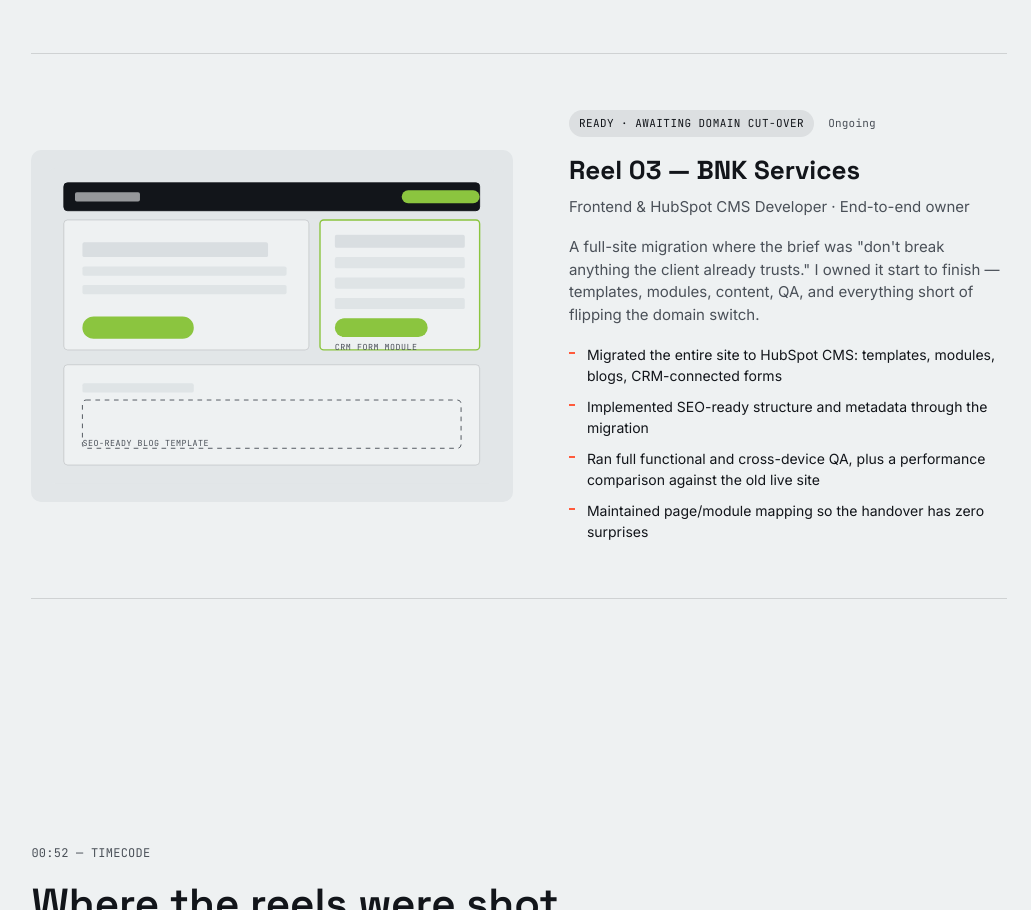
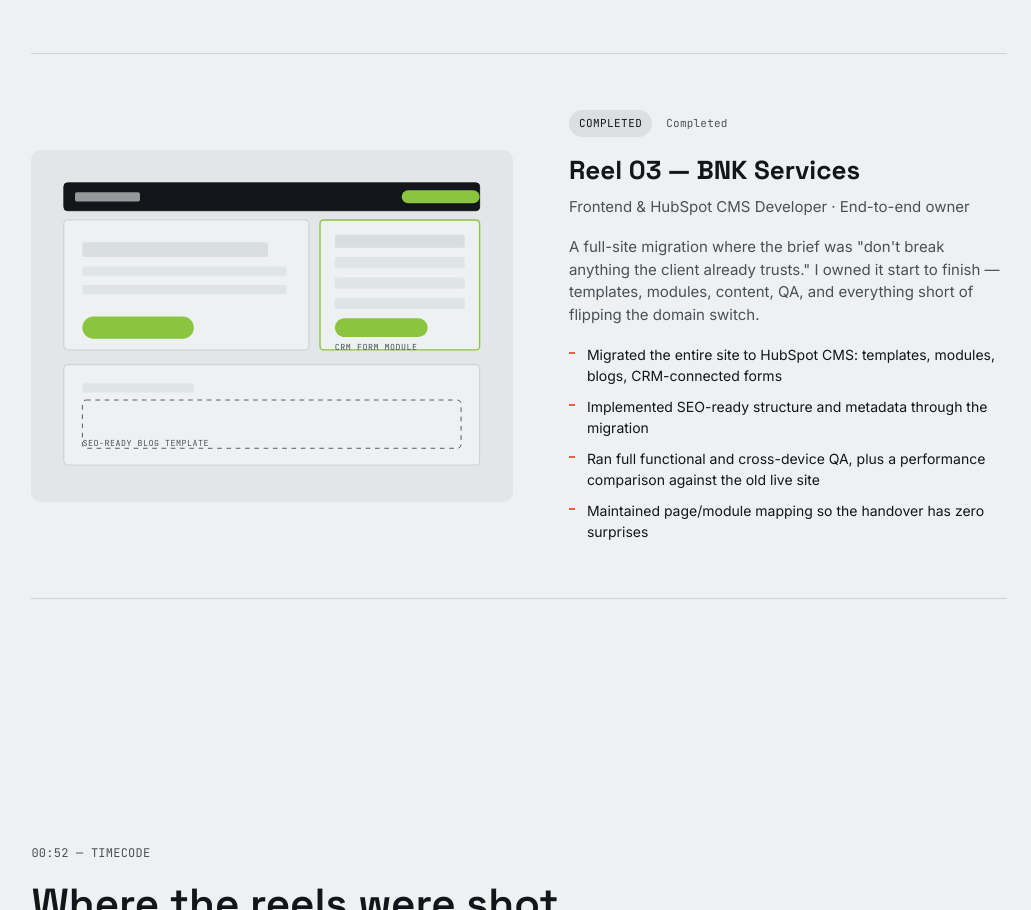
Before and after one commit to Afrin8524/afrin-porfolio, a plain HTML site: page index.html in a window 1280 px wide. Shown: the part 3266-4176 px from the top of the page, without its empty margins (167-1198 px from the left). Drawn offline with nearby package versions, Linux system fonts and the light colour scheme.

Commit message:
Update the content index.html

```diff
--- a/index.html
+++ b/index.html
@@ -244,8 +244,8 @@
       </div>
       <div class="reel-copy">
         <div class="reel-meta mono">
-          <span class="tag tag--status-ready">ready · awaiting domain cut-over</span>
-          <span>Ongoing</span>
+          <span class="tag tag--status-ready">Completed</span>
+          <span>Completed</span>
         </div>
         <h3>Reel 03 — BNK Services</h3>
         <p class="reel-role">Frontend &amp; HubSpot CMS Developer · End-to-end owner</p>
```
